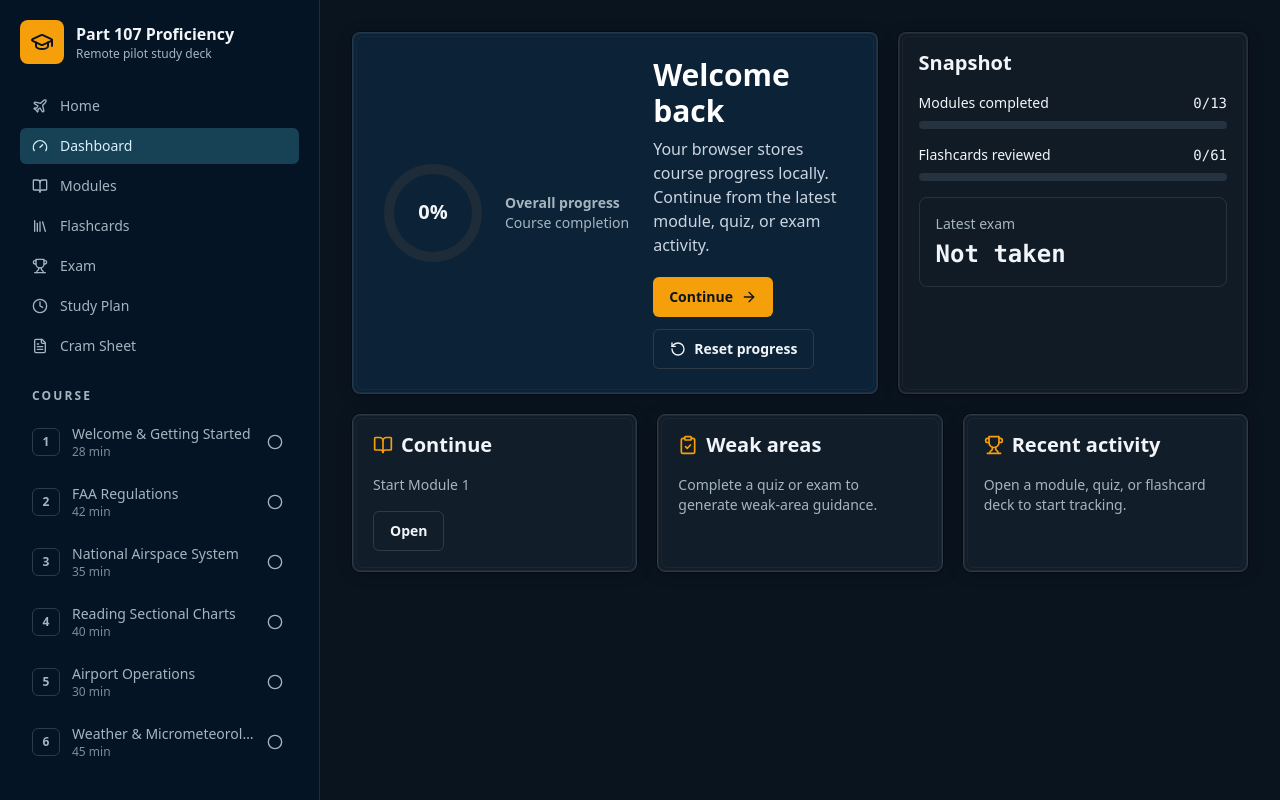
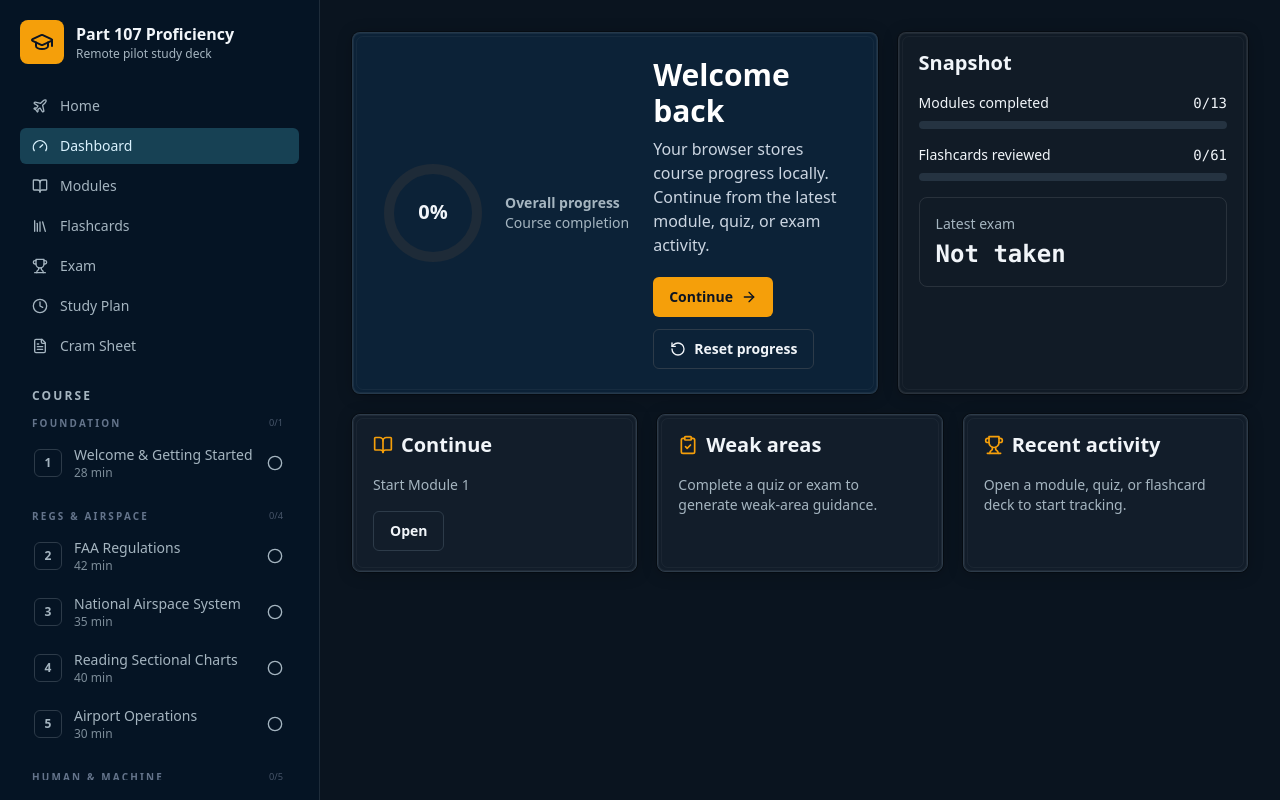
Before and after one commit to jdelvo06-debug/faa107-training, a Next.js app: page /dashboard in a window 1280 px wide. Built offline with nearby package versions, Linux system fonts and the light colour scheme.

Commit message:
Add phase grouping to module sidebar

```diff
--- a/components/module-nav.tsx
+++ b/components/module-nav.tsx
@@ -9,16 +9,48 @@ import { getModuleCompletion } from "@/lib/progress-selectors";
 import { useProgress } from "@/lib/progress-storage";
 import { cn } from "@/lib/utils";
 
+const phases = [
+  { label: "Foundation", ids: ["1"] },
+  { label: "Regs & Airspace", ids: ["2", "3", "4", "5"] },
+  { label: "Human & Machine", ids: ["6", "7", "8", "9", "10"] },
+  { label: "Test Flight", ids: ["11", "12"] },
+  { label: "Beyond the Certificate", ids: ["13"] }
+];
+
 export function ModuleNav({ onNavigate }: { onNavigate?: () => void }) {
   const pathname = usePathname();
   const progress = useProgress();
+  const moduleMap = new Map(modules.map((m) => [m.id, m]));
 
   return (
-    <nav aria-label="Course modules" className="space-y-2">
-      {modules.map((courseModule) => {
+    <nav aria-label="Course modules" className="space-y-5">
+      {phases.map((phase) => {
+        const phaseModules = phase.ids
+          .map((id) => moduleMap.get(id)!)
+          .filter(Boolean);
+        const phaseCompleted = phaseModules.filter(
+          (m) => progress.modules[m.id]?.completed
+        ).length;
+
+        return (
+          <div key={phase.label} className="space-y-1">
+            <div className="flex items-center justify-between px-3 pb-0.5">
+              <p className="text-[0.62rem] font-semibold uppercase tracking-[0.22em] text-slate-500">
+                {phase.label}
+              </p>
+              <p className="text-[0.58rem] tabular-nums text-slate-600">
+                {phaseCompleted}/{phaseModules.length}
+              </p>
+            </div>
+
+            {phaseModules.map((courseModule) => {
               const percent = getModuleCompletion(courseModule.id, progress);
-        const active = pathname.startsWith(`/modules/${courseModule.id}`);
-        const completed = progress.modules[courseModule.id]?.completed;
+              const active = pathname.startsWith(
+                `/modules/${courseModule.id}`
+              );
+              const completed =
+                progress.modules[courseModule.id]?.completed;
+
               return (
                 <Link
                   key={courseModule.id}
@@ -26,30 +58,68 @@ export function ModuleNav({ onNavigate }: { onNavigate?: () => void }) {
                   onClick={onNavigate}
                   className={cn(
                     "group grid grid-cols-[1.75rem_1fr_auto] items-center gap-3 rounded-md px-3 py-2 text-sm transition-colors",
+                    "border-l-2",
+                    active
+                      ? "border-l-primary bg-primary/10 text-white"
+                      : "border-l-transparent text-muted-foreground hover:border-l-white/10 hover:bg-accent hover:text-accent-foreground"
+                  )}
+                >
+                  <span
+                    className={cn(
+                      "flex h-7 w-7 items-center justify-center rounded-md text-xs font-bold",
                       active
                         ? "bg-primary text-primary-foreground"
-                : "text-muted-foreground hover:bg-accent hover:text-accent-foreground"
+                        : "border border-current/20"
                     )}
                   >
-            <span className="flex h-7 w-7 items-center justify-center rounded-md border border-current/20 text-xs font-bold">
                     {courseModule.number}
                   </span>
                   <span className="min-w-0">
-              <span className="block truncate font-medium">{courseModule.title}</span>
-              <span className="block text-xs opacity-75">{courseModule.estimatedMinutes} min</span>
+                    <span className="block truncate font-medium">
+                      {courseModule.title}
+                    </span>
+                    <span className="block text-xs opacity-75">
+                      {courseModule.estimatedMinutes} min
+                    </span>
+                    {/* Mini progress rail */}
+                    {completed ? (
+                      <span className="mt-1 block h-[2px] w-full rounded-full bg-primary/50" />
+                    ) : percent > 0 ? (
+                      <span className="mt-1 block h-[2px] w-full rounded-full bg-white/10">
+                        <span
+                          className="block h-full rounded-full bg-primary/60 transition-all duration-500"
+                          style={{ width: `${percent}%` }}
+                        />
+                      </span>
+                    ) : null}
                   </span>
                   {completed ? (
-              <CheckCircle2 className="h-4 w-4" aria-label="Completed" />
+                    <CheckCircle2
+                      className="h-4 w-4 text-primary"
+                      aria-label="Completed"
+                    />
                   ) : percent > 0 ? (
-              <Gauge className="h-4 w-4" aria-label="In progress" />
+                    <Gauge
+                      className="h-4 w-4"
+                      aria-label="In progress"
+                    />
                   ) : (
-              <Circle className="h-4 w-4" aria-label="Not started" />
+                    <Circle
+                      className="h-4 w-4"
+                      aria-label="Not started"
+                    />
                   )}
                 </Link>
               );
             })}
+          </div>
+        );
+      })}
       <div className="px-3 pt-2">
-        <Badge variant="outline" className="border-sky-300/30 text-sky-100">
+        <Badge
+          variant="outline"
+          className="border-sky-300/30 text-sky-100"
+        >
           13 modules
         </Badge>
       </div>
```
Lines whose indentation alone changed are shown as unchanged.
